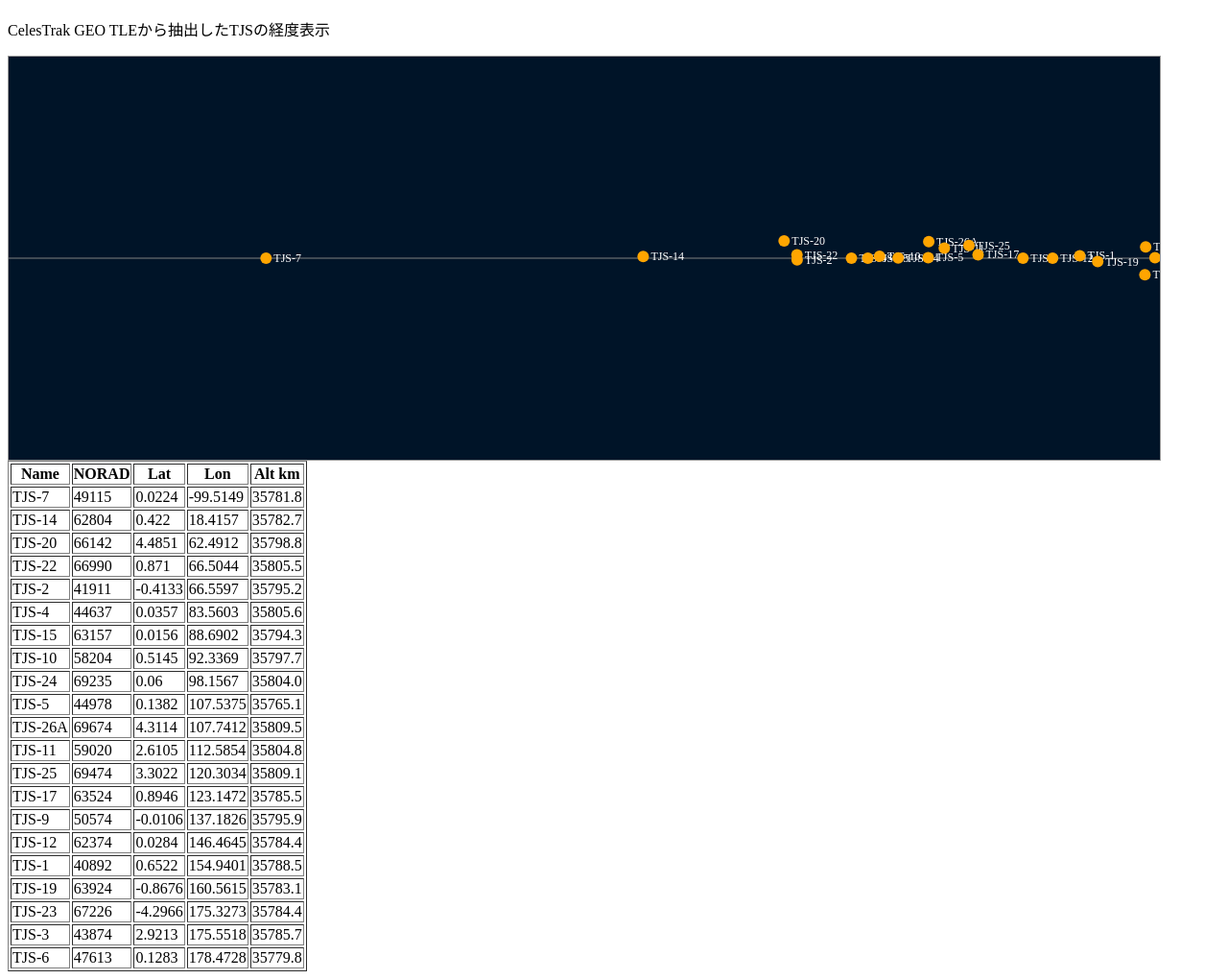
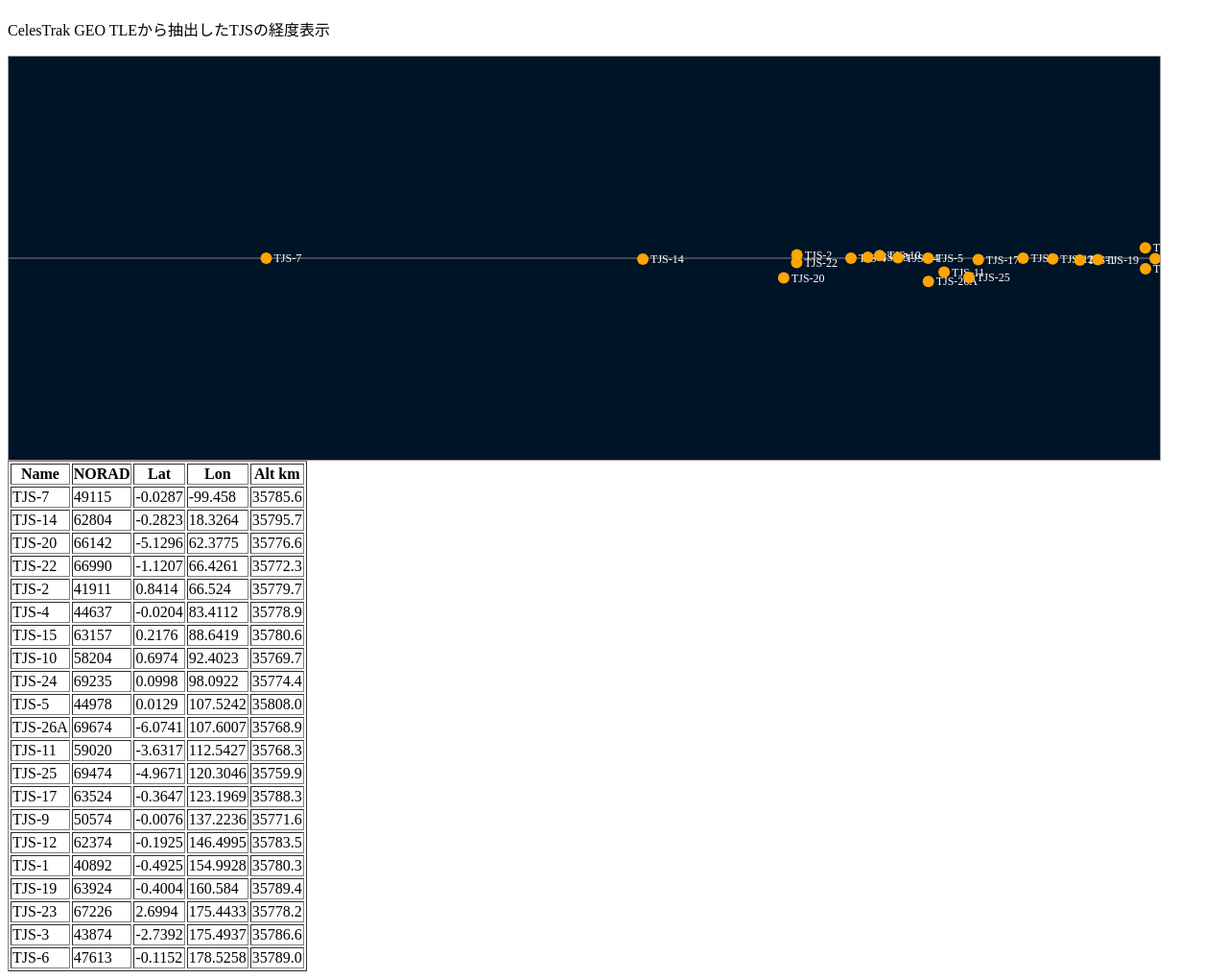
Before and after one commit to butagorilla1182/tjs_geo_control, a plain HTML site: page tjs_geo.html in a window 1280 px wide. Shown: the part 48-1068 px from the top of the page at 96% size. Drawn offline with Linux system fonts and the light colour scheme.

Commit message:
Update TJS GEO data

```diff
--- a/tjs_geo.html
+++ b/tjs_geo.html
@@ -3,48 +3,48 @@
 <p>CelesTrak GEO TLEから抽出したTJSの経度表示</p>
 <svg width="1200" height="420" style="background:#001428;border:1px solid #999">
 <line x1="0" y1="210" x2="1200" y2="210" stroke="gray"/>
-<circle cx="268.3" cy="209.9" r="6" fill="orange"><title>TJS-7 lon -99.5149</title></circle><text x="276.3" y="213.9" fill="white" font-size="12">TJS-7</text>
-<circle cx="661.4" cy="208.3" r="6" fill="orange"><title>TJS-14 lon 18.4157</title></circle><text x="669.4" y="212.3" fill="white" font-size="12">TJS-14</text>
-<circle cx="808.3" cy="192.1" r="6" fill="orange"><title>TJS-20 lon 62.4912</title></circle><text x="816.3" y="196.1" fill="white" font-size="12">TJS-20</text>
-<circle cx="821.7" cy="206.5" r="6" fill="orange"><title>TJS-22 lon 66.5044</title></circle><text x="829.7" y="210.5" fill="white" font-size="12">TJS-22</text>
-<circle cx="821.9" cy="211.7" r="6" fill="orange"><title>TJS-2 lon 66.5597</title></circle><text x="829.9" y="215.7" fill="white" font-size="12">TJS-2</text>
-<circle cx="878.5" cy="209.9" r="6" fill="orange"><title>TJS-4 lon 83.5603</title></circle><text x="886.5" y="213.9" fill="white" font-size="12">TJS-4</text>
-<circle cx="895.6" cy="209.9" r="6" fill="orange"><title>TJS-15 lon 88.6902</title></circle><text x="903.6" y="213.9" fill="white" font-size="12">TJS-15</text>
-<circle cx="907.8" cy="207.9" r="6" fill="orange"><title>TJS-10 lon 92.3369</title></circle><text x="915.8" y="211.9" fill="white" font-size="12">TJS-10</text>
-<circle cx="927.2" cy="209.8" r="6" fill="orange"><title>TJS-24 lon 98.1567</title></circle><text x="935.2" y="213.8" fill="white" font-size="12">TJS-24</text>
-<circle cx="958.5" cy="209.4" r="6" fill="orange"><title>TJS-5 lon 107.5375</title></circle><text x="966.5" y="213.4" fill="white" font-size="12">TJS-5</text>
-<circle cx="959.1" cy="192.8" r="6" fill="orange"><title>TJS-26A lon 107.7412</title></circle><text x="967.1" y="196.8" fill="white" font-size="12">TJS-26A</text>
-<circle cx="975.3" cy="199.6" r="6" fill="orange"><title>TJS-11 lon 112.5854</title></circle><text x="983.3" y="203.6" fill="white" font-size="12">TJS-11</text>
-<circle cx="1001.0" cy="196.8" r="6" fill="orange"><title>TJS-25 lon 120.3034</title></circle><text x="1009.0" y="200.8" fill="white" font-size="12">TJS-25</text>
-<circle cx="1010.5" cy="206.4" r="6" fill="orange"><title>TJS-17 lon 123.1472</title></circle><text x="1018.5" y="210.4" fill="white" font-size="12">TJS-17</text>
-<circle cx="1057.3" cy="210.0" r="6" fill="orange"><title>TJS-9 lon 137.1826</title></circle><text x="1065.3" y="214.0" fill="white" font-size="12">TJS-9</text>
-<circle cx="1088.2" cy="209.9" r="6" fill="orange"><title>TJS-12 lon 146.4645</title></circle><text x="1096.2" y="213.9" fill="white" font-size="12">TJS-12</text>
-<circle cx="1116.5" cy="207.4" r="6" fill="orange"><title>TJS-1 lon 154.9401</title></circle><text x="1124.5" y="211.4" fill="white" font-size="12">TJS-1</text>
-<circle cx="1135.2" cy="213.5" r="6" fill="orange"><title>TJS-19 lon 160.5615</title></circle><text x="1143.2" y="217.5" fill="white" font-size="12">TJS-19</text>
-<circle cx="1184.4" cy="227.2" r="6" fill="orange"><title>TJS-23 lon 175.3273</title></circle><text x="1192.4" y="231.2" fill="white" font-size="12">TJS-23</text>
-<circle cx="1185.2" cy="198.3" r="6" fill="orange"><title>TJS-3 lon 175.5518</title></circle><text x="1193.2" y="202.3" fill="white" font-size="12">TJS-3</text>
-<circle cx="1194.9" cy="209.5" r="6" fill="orange"><title>TJS-6 lon 178.4728</title></circle><text x="1202.9" y="213.5" fill="white" font-size="12">TJS-6</text>
+<circle cx="268.5" cy="210.1" r="6" fill="orange"><title>TJS-7 lon -99.458</title></circle><text x="276.5" y="214.1" fill="white" font-size="12">TJS-7</text>
+<circle cx="661.1" cy="211.1" r="6" fill="orange"><title>TJS-14 lon 18.3264</title></circle><text x="669.1" y="215.1" fill="white" font-size="12">TJS-14</text>
+<circle cx="807.9" cy="230.5" r="6" fill="orange"><title>TJS-20 lon 62.3775</title></circle><text x="815.9" y="234.5" fill="white" font-size="12">TJS-20</text>
+<circle cx="821.4" cy="214.5" r="6" fill="orange"><title>TJS-22 lon 66.4261</title></circle><text x="829.4" y="218.5" fill="white" font-size="12">TJS-22</text>
+<circle cx="821.7" cy="206.6" r="6" fill="orange"><title>TJS-2 lon 66.524</title></circle><text x="829.7" y="210.6" fill="white" font-size="12">TJS-2</text>
+<circle cx="878.0" cy="210.1" r="6" fill="orange"><title>TJS-4 lon 83.4112</title></circle><text x="886.0" y="214.1" fill="white" font-size="12">TJS-4</text>
+<circle cx="895.5" cy="209.1" r="6" fill="orange"><title>TJS-15 lon 88.6419</title></circle><text x="903.5" y="213.1" fill="white" font-size="12">TJS-15</text>
+<circle cx="908.0" cy="207.2" r="6" fill="orange"><title>TJS-10 lon 92.4023</title></circle><text x="916.0" y="211.2" fill="white" font-size="12">TJS-10</text>
+<circle cx="927.0" cy="209.6" r="6" fill="orange"><title>TJS-24 lon 98.0922</title></circle><text x="935.0" y="213.6" fill="white" font-size="12">TJS-24</text>
+<circle cx="958.4" cy="209.9" r="6" fill="orange"><title>TJS-5 lon 107.5242</title></circle><text x="966.4" y="213.9" fill="white" font-size="12">TJS-5</text>
+<circle cx="958.7" cy="234.3" r="6" fill="orange"><title>TJS-26A lon 107.6007</title></circle><text x="966.7" y="238.3" fill="white" font-size="12">TJS-26A</text>
+<circle cx="975.1" cy="224.5" r="6" fill="orange"><title>TJS-11 lon 112.5427</title></circle><text x="983.1" y="228.5" fill="white" font-size="12">TJS-11</text>
+<circle cx="1001.0" cy="229.9" r="6" fill="orange"><title>TJS-25 lon 120.3046</title></circle><text x="1009.0" y="233.9" fill="white" font-size="12">TJS-25</text>
+<circle cx="1010.7" cy="211.5" r="6" fill="orange"><title>TJS-17 lon 123.1969</title></circle><text x="1018.7" y="215.5" fill="white" font-size="12">TJS-17</text>
+<circle cx="1057.4" cy="210.0" r="6" fill="orange"><title>TJS-9 lon 137.2236</title></circle><text x="1065.4" y="214.0" fill="white" font-size="12">TJS-9</text>
+<circle cx="1088.3" cy="210.8" r="6" fill="orange"><title>TJS-12 lon 146.4995</title></circle><text x="1096.3" y="214.8" fill="white" font-size="12">TJS-12</text>
+<circle cx="1116.6" cy="212.0" r="6" fill="orange"><title>TJS-1 lon 154.9928</title></circle><text x="1124.6" y="216.0" fill="white" font-size="12">TJS-1</text>
+<circle cx="1135.3" cy="211.6" r="6" fill="orange"><title>TJS-19 lon 160.584</title></circle><text x="1143.3" y="215.6" fill="white" font-size="12">TJS-19</text>
+<circle cx="1184.8" cy="199.2" r="6" fill="orange"><title>TJS-23 lon 175.4433</title></circle><text x="1192.8" y="203.2" fill="white" font-size="12">TJS-23</text>
+<circle cx="1185.0" cy="221.0" r="6" fill="orange"><title>TJS-3 lon 175.4937</title></circle><text x="1193.0" y="225.0" fill="white" font-size="12">TJS-3</text>
+<circle cx="1195.1" cy="210.5" r="6" fill="orange"><title>TJS-6 lon 178.5258</title></circle><text x="1203.1" y="214.5" fill="white" font-size="12">TJS-6</text>
 </svg>
 <table border="1"><tr><th>Name</th><th>NORAD</th><th>Lat</th><th>Lon</th><th>Alt km</th></tr>
-<tr><td>TJS-7</td><td>49115</td><td>0.0224</td><td>-99.5149</td><td>35781.8</td></tr>
-<tr><td>TJS-14</td><td>62804</td><td>0.422</td><td>18.4157</td><td>35782.7</td></tr>
-<tr><td>TJS-20</td><td>66142</td><td>4.4851</td><td>62.4912</td><td>35798.8</td></tr>
-<tr><td>TJS-22</td><td>66990</td><td>0.871</td><td>66.5044</td><td>35805.5</td></tr>
-<tr><td>TJS-2</td><td>41911</td><td>-0.4133</td><td>66.5597</td><td>35795.2</td></tr>
-<tr><td>TJS-4</td><td>44637</td><td>0.0357</td><td>83.5603</td><td>35805.6</td></tr>
-<tr><td>TJS-15</td><td>63157</td><td>0.0156</td><td>88.6902</td><td>35794.3</td></tr>
-<tr><td>TJS-10</td><td>58204</td><td>0.5145</td><td>92.3369</td><td>35797.7</td></tr>
-<tr><td>TJS-24</td><td>69235</td><td>0.06</td><td>98.1567</td><td>35804.0</td></tr>
-<tr><td>TJS-5</td><td>44978</td><td>0.1382</td><td>107.5375</td><td>35765.1</td></tr>
-<tr><td>TJS-26A</td><td>69674</td><td>4.3114</td><td>107.7412</td><td>35809.5</td></tr>
-<tr><td>TJS-11</td><td>59020</td><td>2.6105</td><td>112.5854</td><td>35804.8</td></tr>
-<tr><td>TJS-25</td><td>69474</td><td>3.3022</td><td>120.3034</td><td>35809.1</td></tr>
-<tr><td>TJS-17</td><td>63524</td><td>0.8946</td><td>123.1472</td><td>35785.5</td></tr>
-<tr><td>TJS-9</td><td>50574</td><td>-0.0106</td><td>137.1826</td><td>35795.9</td></tr>
-<tr><td>TJS-12</td><td>62374</td><td>0.0284</td><td>146.4645</td><td>35784.4</td></tr>
-<tr><td>TJS-1</td><td>40892</td><td>0.6522</td><td>154.9401</td><td>35788.5</td></tr>
-<tr><td>TJS-19</td><td>63924</td><td>-0.8676</td><td>160.5615</td><td>35783.1</td></tr>
-<tr><td>TJS-23</td><td>67226</td><td>-4.2966</td><td>175.3273</td><td>35784.4</td></tr>
-<tr><td>TJS-3</td><td>43874</td><td>2.9213</td><td>175.5518</td><td>35785.7</td></tr>
-<tr><td>TJS-6</td><td>47613</td><td>0.1283</td><td>178.4728</td><td>35779.8</td></tr>
+<tr><td>TJS-7</td><td>49115</td><td>-0.0287</td><td>-99.458</td><td>35785.6</td></tr>
+<tr><td>TJS-14</td><td>62804</td><td>-0.2823</td><td>18.3264</td><td>35795.7</td></tr>
+<tr><td>TJS-20</td><td>66142</td><td>-5.1296</td><td>62.3775</td><td>35776.6</td></tr>
+<tr><td>TJS-22</td><td>66990</td><td>-1.1207</td><td>66.4261</td><td>35772.3</td></tr>
+<tr><td>TJS-2</td><td>41911</td><td>0.8414</td><td>66.524</td><td>35779.7</td></tr>
+<tr><td>TJS-4</td><td>44637</td><td>-0.0204</td><td>83.4112</td><td>35778.9</td></tr>
+<tr><td>TJS-15</td><td>63157</td><td>0.2176</td><td>88.6419</td><td>35780.6</td></tr>
+<tr><td>TJS-10</td><td>58204</td><td>0.6974</td><td>92.4023</td><td>35769.7</td></tr>
+<tr><td>TJS-24</td><td>69235</td><td>0.0998</td><td>98.0922</td><td>35774.4</td></tr>
+<tr><td>TJS-5</td><td>44978</td><td>0.0129</td><td>107.5242</td><td>35808.0</td></tr>
+<tr><td>TJS-26A</td><td>69674</td><td>-6.0741</td><td>107.6007</td><td>35768.9</td></tr>
+<tr><td>TJS-11</td><td>59020</td><td>-3.6317</td><td>112.5427</td><td>35768.3</td></tr>
+<tr><td>TJS-25</td><td>69474</td><td>-4.9671</td><td>120.3046</td><td>35759.9</td></tr>
+<tr><td>TJS-17</td><td>63524</td><td>-0.3647</td><td>123.1969</td><td>35788.3</td></tr>
+<tr><td>TJS-9</td><td>50574</td><td>-0.0076</td><td>137.2236</td><td>35771.6</td></tr>
+<tr><td>TJS-12</td><td>62374</td><td>-0.1925</td><td>146.4995</td><td>35783.5</td></tr>
+<tr><td>TJS-1</td><td>40892</td><td>-0.4925</td><td>154.9928</td><td>35780.3</td></tr>
+<tr><td>TJS-19</td><td>63924</td><td>-0.4004</td><td>160.584</td><td>35789.4</td></tr>
+<tr><td>TJS-23</td><td>67226</td><td>2.6994</td><td>175.4433</td><td>35778.2</td></tr>
+<tr><td>TJS-3</td><td>43874</td><td>-2.7392</td><td>175.4937</td><td>35786.6</td></tr>
+<tr><td>TJS-6</td><td>47613</td><td>-0.1152</td><td>178.5258</td><td>35789.0</td></tr>
 </table></body></html>
```
Also changed, not shown: tjs_geo.csv (+21 -21 lines), tjs_map.html (+1 -1 lines), last_updated.txt, 3 other files.
